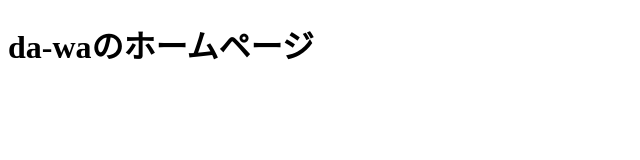
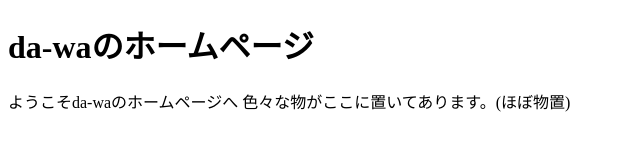
Before and after one commit to iakama/da-waweb, a plain HTML site: page index.html in a window 1280 px wide. Shown: the whole page, without its empty margins (0-640 px from the left). Drawn offline with Linux system fonts and the light colour scheme.

Commit message:
Add files via upload

```diff
--- a/index.html
+++ b/index.html
@@ -2,6 +2,9 @@
 <html>
     <title>da-waWeb</title>
     <h1>da-waのホームページ</h1>
+    <p>ようこそda-waのホームページへ
+      色々な物がここに置いてあります。(ほぼ物置)
+    </p>
     <head>
       <html>
 
```
